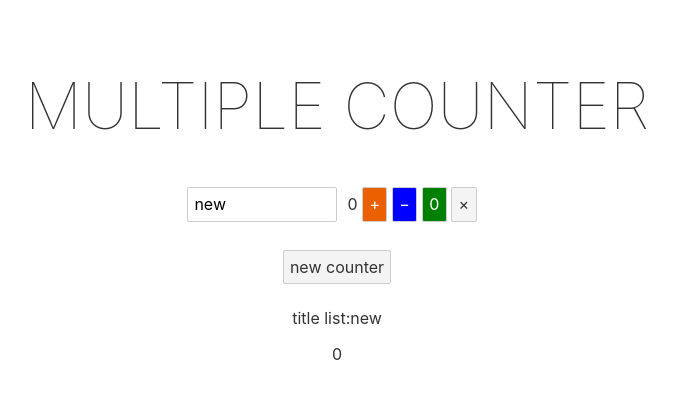
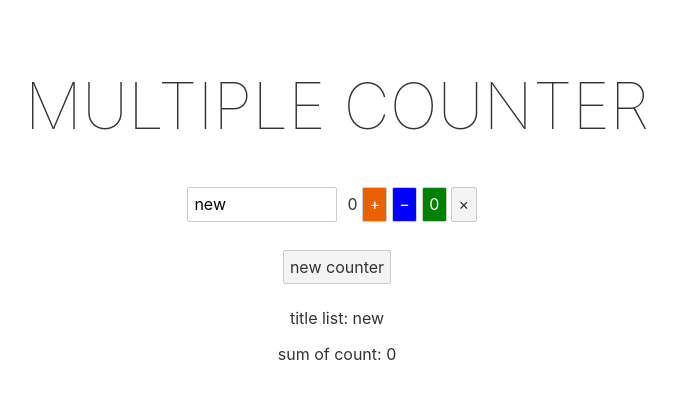
Before and after one commit to tmk616window/on_test, a Svelte app: page / in a window 1280 px wide. Shown: the top 398 px of the page, without its empty margins (303-979 px from the left). Built offline with nearby package versions, Linux system fonts and the light colour scheme.

Commit message:
html 修正

```diff
--- a/src/App.svelte
+++ b/src/App.svelte
@@ -65,8 +65,8 @@
   <br/>
   <button on:click={addContent}>new counter</button>
   <div>
-    <p>title list:{sumText(contents)}</p>
-    <p>{sumCounter(contents)}</p>
+    <p>title list: {sumText(contents)}</p>
+    <p>sum of count: {sumCounter(contents)}</p>
   </div>
 </main>
 
```
